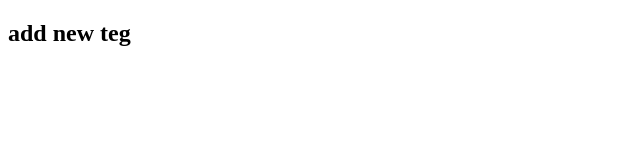
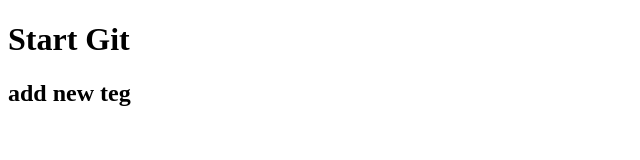
Before and after one commit to baziuk931/advanced_1, a plain HTML site: page index.html in a window 1280 px wide. Shown: the whole page, without its empty margins (0-640 px from the left). Drawn offline with Linux system fonts and the light colour scheme.

Commit message:
add new teg

```diff
--- a/index.html
+++ b/index.html
@@ -7,7 +7,7 @@
 
 </head>
 <body>
-
+    <h1>Start Git</h1>
     <h2>add new teg</h2>
 </body>
 </html>
```
